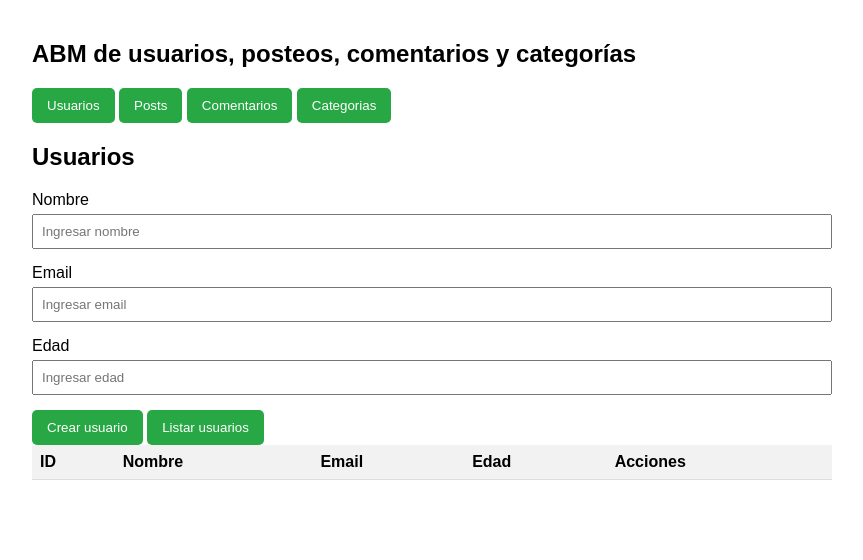
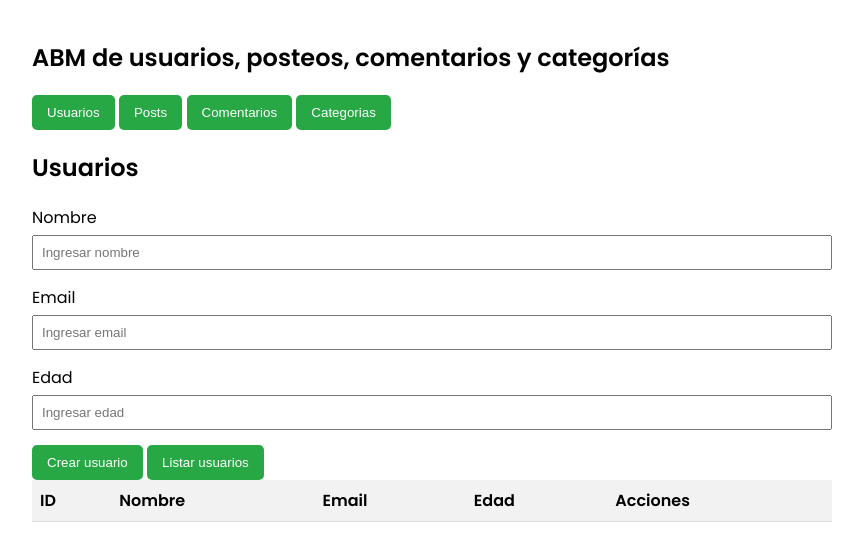
Before and after one commit to mcmust/entregaTP2, a website: page public/index.html in a window 1280 px wide. Shown: the whole page, without its empty margins (208-1071 px from the left). Drawn offline with Linux system fonts and the light colour scheme.

Commit message:
Update styles.css

```diff
--- a/public/styles.css
+++ b/public/styles.css
@@ -1,5 +1,5 @@
 body {
-  font-family: Arial, sans-serif;
+  font-family: 'Poppins', Arial, sans-serif;
   margin: 0;
   padding: 20px;
 }
```
